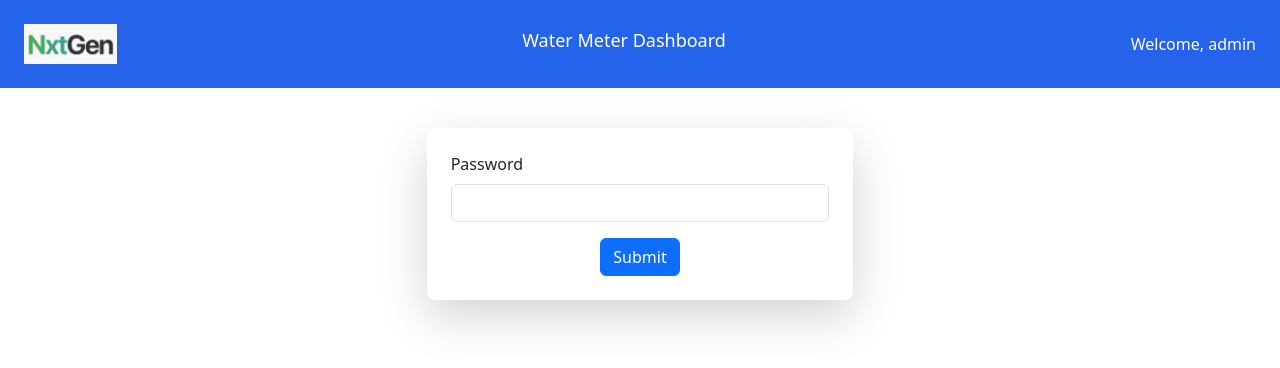
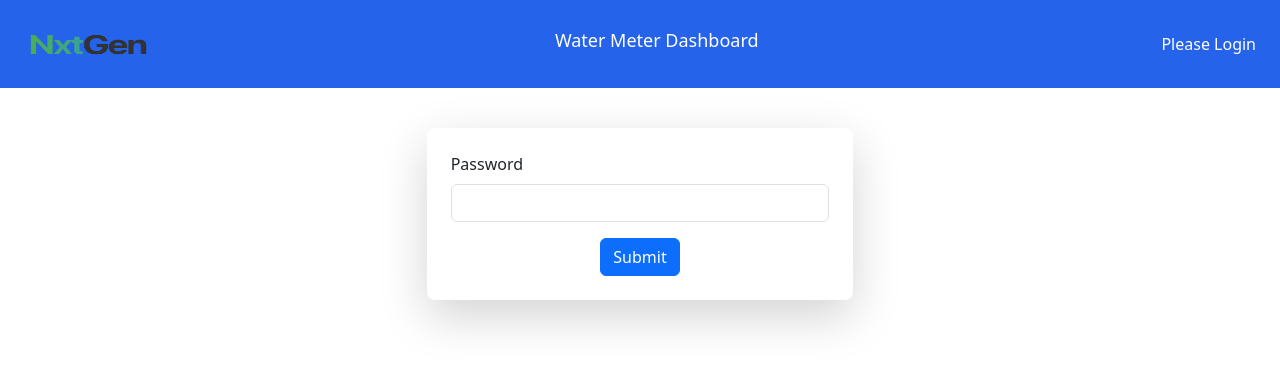
Before and after one commit to OmkarKambre/watermeter_dashboard, a React (Create React App) app: page / in a window 1280 px wide. Shown: the top 368 px of the page. Built offline with nearby package versions, Linux system fonts and the light colour scheme.

Commit message:
BG Removed

```diff
--- a/public/index.html
+++ b/public/index.html
@@ -3,7 +3,7 @@
   <head>
     <meta charset="utf-8" />
     <!-- Set the favicon with the image from public folder -->
-    <link rel="icon" type="image/jfif" href="%PUBLIC_URL%/logo_img.jpeg" />
+    <link rel="icon" type="image/jfif" href="%PUBLIC_URL%/logo_og.png" />
     <meta name="viewport" content="width=device-width, initial-scale=1" />
     <meta name="theme-color" content="#000000" />
     <meta
--- a/src/Header.jsx
+++ b/src/Header.jsx
@@ -1,18 +1,18 @@
 import React from 'react';
 import { useNavigate } from 'react-router-dom';
-import imgHeader from './img_header.jpeg';
+import imgHeader from './og_header.png';
 
 const Header = () => {
-  const navigate = useNavigate(); // Initialize useNavigate hook
+  const navigate = useNavigate();
 
   const handleLogout = () => {
-    // Perform any necessary logout logic here
-    navigate('/'); // Navigate to EnterPassword page
+
+    navigate('/');
   };
 
   return (
     <header className="bg-blue-600 text-white py-4 px-6 flex justify-between items-center">
-      <img src={imgHeader} alt="NxtGen Innovation" className="h-10 w-auto" />
+      <img src={imgHeader} alt="NxtGen Innovation" className="h-10 w-32" />
       <h2 className="text-lg">Water Meter Dashboard</h2>
       <div className="flex items-center">
         <span>Welcome, admin</span>
--- a/src/HeaderP.jsx
+++ b/src/HeaderP.jsx
@@ -1,13 +1,13 @@
 import React from 'react';
-import imgHeader from './img_header.jpeg';
+import imgHeader from './og_header.png';
 
 const HeaderP = () => {
   return (
     <header className="bg-blue-600 text-white py-4 px-6 flex justify-between items-center">
-      <img src={imgHeader} alt="NxtGen Innovation" className="h-10 w-auto" />
+      <img src={imgHeader} alt="NxtGen Innovation" className="h-10 w-32" />
       <h2 className="text-lg">Water Meter Dashboard</h2>
       <div className="flex items-center">
-        <span>Welcome, admin</span>
+        <span>Please Login</span>
       </div>
     </header>
   );
```
Also changed, not shown: public/logo_og.png (added), src/og_header.png (added).
